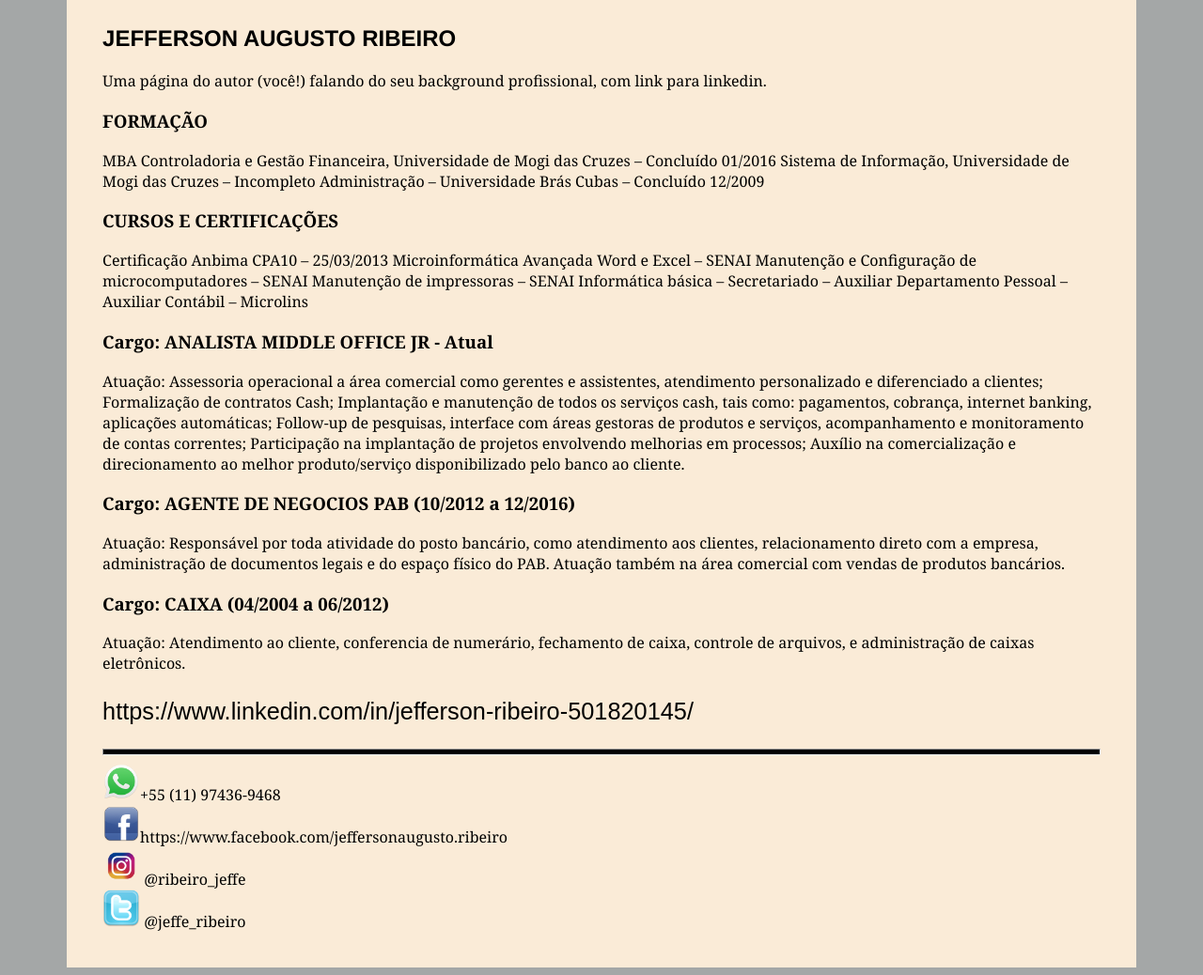
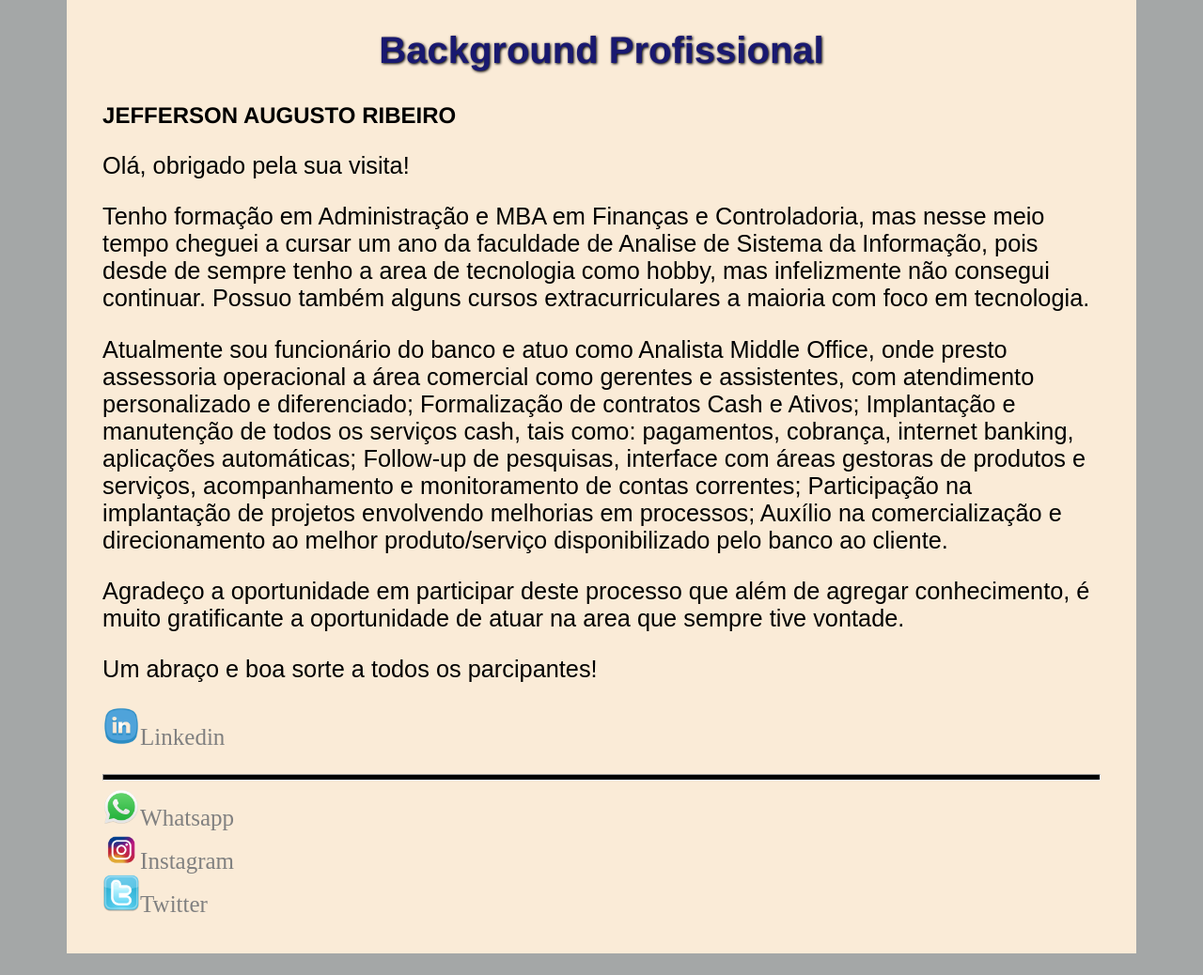
Before and after one commit to jefferson-ribeiro/pagina-covid, a plain HTML site: page sobre.html in a window 1280 px wide. Shown: the part 248-1286 px from the top of the page at 94% size. Drawn offline with Linux system fonts and the light colour scheme.

Commit message:
finalização site
desafio gama COVID19

```diff
--- a/estilo.css
+++ b/estilo.css
@@ -54,6 +54,14 @@ h1{
     font-size: 40pt;
 }
 
+#titulo{
+    display: flex;
+    justify-content: center;
+    font-size: 30pt;
+    color:midnightblue;
+    text-shadow: black 1px 1px 3px ;
+}
+
 #tituloDestaque{
     display: flex;
     justify-content: center;
@@ -97,9 +105,14 @@ h2 {
 
 .social{
     width: 40px;
+
+}
+
+#redeContatos a{
     font-family: serif;
     color: gray;
 }
+
 
 form{
 font-size: 16px;
--- a/sobre.html
+++ b/sobre.html
@@ -6,6 +6,7 @@
     <meta name="viewport" content="width=device-width, initial-scale=1.0">
     <title>.:Notícias do COVID-19:.</title>
     <link rel="stylesheet" href="estilo.css">
+    <link rel="shortcut icon" href="imagens/virus.ico" />
 </head>
 
 <body>
@@ -22,32 +23,26 @@
         </div>
 
         <div>
+
+            <h2 id="titulo">Background Profissional</h2>
+
             <h2>JEFFERSON AUGUSTO RIBEIRO</h2>
-            Uma página do autor (você!) falando do seu background profissional, com link para linkedin.
 
+            <p>Olá, obrigado pela sua visita!</p>
 
-<h3>FORMAÇÃO</h3>
-MBA Controladoria e Gestão Financeira, Universidade de Mogi das Cruzes – Concluído 01/2016
-Sistema de Informação, Universidade de Mogi das Cruzes – Incompleto
-Administração – Universidade Brás Cubas – Concluído 12/2009
+            <p>Tenho formação em Administração e MBA em Finanças e Controladoria, mas nesse meio tempo cheguei a cursar um ano da faculdade de Analise de Sistema da Informação, pois desde de sempre tenho a area de tecnologia como hobby, mas infelizmente não consegui continuar. Possuo também alguns cursos extracurriculares a maioria com foco em tecnologia.</p>
 
-<h3>CURSOS E CERTIFICAÇÕES</h3>
-Certificação Anbima CPA10 – 25/03/2013
-Microinformática Avançada Word e Excel – SENAI
-Manutenção e Configuração de microcomputadores – SENAI
-Manutenção de impressoras – SENAI
-Informática básica – Secretariado – Auxiliar Departamento Pessoal – Auxiliar Contábil – Microlins
+            <p>Atualmente sou funcionário do banco e atuo como Analista Middle Office, onde presto assessoria operacional a área comercial como gerentes e assistentes, com atendimento personalizado e diferenciado; Formalização de contratos Cash e Ativos; Implantação e manutenção de todos os serviços cash, tais como: pagamentos, cobrança, internet banking, aplicações automáticas; Follow-up de pesquisas, interface com áreas gestoras de produtos e serviços, acompanhamento e monitoramento de contas correntes; Participação na implantação de projetos envolvendo melhorias em processos; Auxílio na comercialização e direcionamento ao melhor produto/serviço disponibilizado pelo banco ao cliente.
+            </p>
 
-<h3>Cargo: ANALISTA MIDDLE OFFICE JR - Atual</h3>
-Atuação: Assessoria operacional a área comercial como gerentes e assistentes, atendimento personalizado e diferenciado a clientes; Formalização de contratos Cash; Implantação e manutenção de todos os serviços cash, tais como: pagamentos, cobrança, internet banking, aplicações automáticas; Follow-up de pesquisas, interface com áreas gestoras de produtos e serviços, acompanhamento e monitoramento de contas correntes; Participação na implantação de projetos envolvendo melhorias em processos; Auxílio na comercialização e direcionamento ao melhor produto/serviço disponibilizado pelo banco ao cliente.
+            <p>Agradeço a oportunidade em participar deste processo que além de agregar conhecimento, é muito gratificante a oportunidade de atuar na area que sempre tive vontade.
+            </p>
 
-<h3>Cargo: AGENTE DE NEGOCIOS PAB (10/2012 a 12/2016)</h3>
-Atuação: Responsável por toda atividade do posto bancário, como atendimento aos clientes, relacionamento direto com a empresa, administração de documentos legais e do espaço físico do PAB. Atuação também na área comercial com vendas de produtos bancários.
+            <p>Um abraço e boa sorte a todos os parcipantes!</p>
+            <div id="redeContatos">
+                <img class="social" src="imagens/linkedin-removebg.png"><a href="https://www.linkedin.com/in/jefferson-ribeiro-501820145/">Linkedin</a>
+            </div>
 
-<h3>Cargo: CAIXA (04/2004 a 06/2012)</h3>
-Atuação: Atendimento ao cliente, conferencia de numerário, fechamento de caixa, controle de arquivos, e administração de caixas eletrônicos.
-
-<p>https://www.linkedin.com/in/jefferson-ribeiro-501820145/</p>
 
 </div>
         <p></p>
@@ -56,14 +51,14 @@ Atuação: Atendimento ao cliente, conferencia de numerário, fechamento de caix
         <div id="rodape">
 
             <div id="redeContatos">
-                <div><img class="social" src="imagens/whats.png">+55 (11) 97436-9468</div>
-
-                <div><img class="social" src="imagens/facebook.png">https://www.facebook.com/jeffersonaugusto.ribeiro
+                <div><img class="social" src="imagens/whats.png"><a href="https://wa.me/+5511974369468">Whatsapp</a>
                 </div>
 
-                <div><img class="social" src="imagens/instagram.png"> @ribeiro_jeffe</div>
+                <div><img class="social" src="imagens/instagram.png"><a
+                        href="https://www.instagram.com/ribeiro_jeffe/?hl=pt-br">Instagram</a></div>
 
-                <div><img class="social" src="imagens/twitter.png"> @jeffe_ribeiro</div>
+                <div><img class="social" src="imagens/twitter.png"><a
+                        href="https://twitter.com/jeffe_ribeiro">Twitter</a></div>
             </div>
         </div>
     </div>
```
Also changed, not shown: contato.html (+6 -5 lines), index.html (+11 -5 lines), mais.html (+28 -20 lines), imagens/linkedin-removebg.png (added), imagens/linkedin.png (added), 2 other files.
